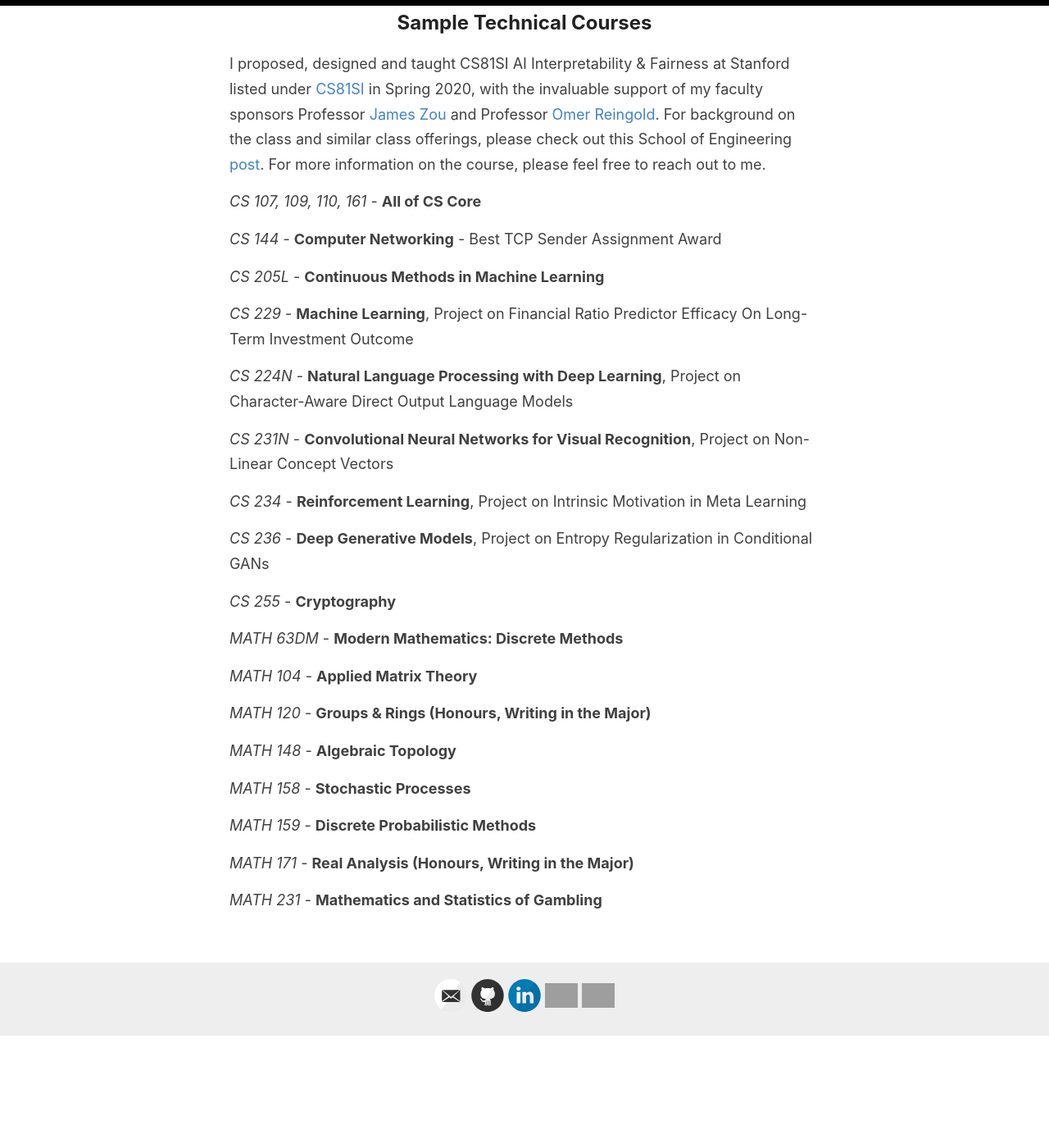
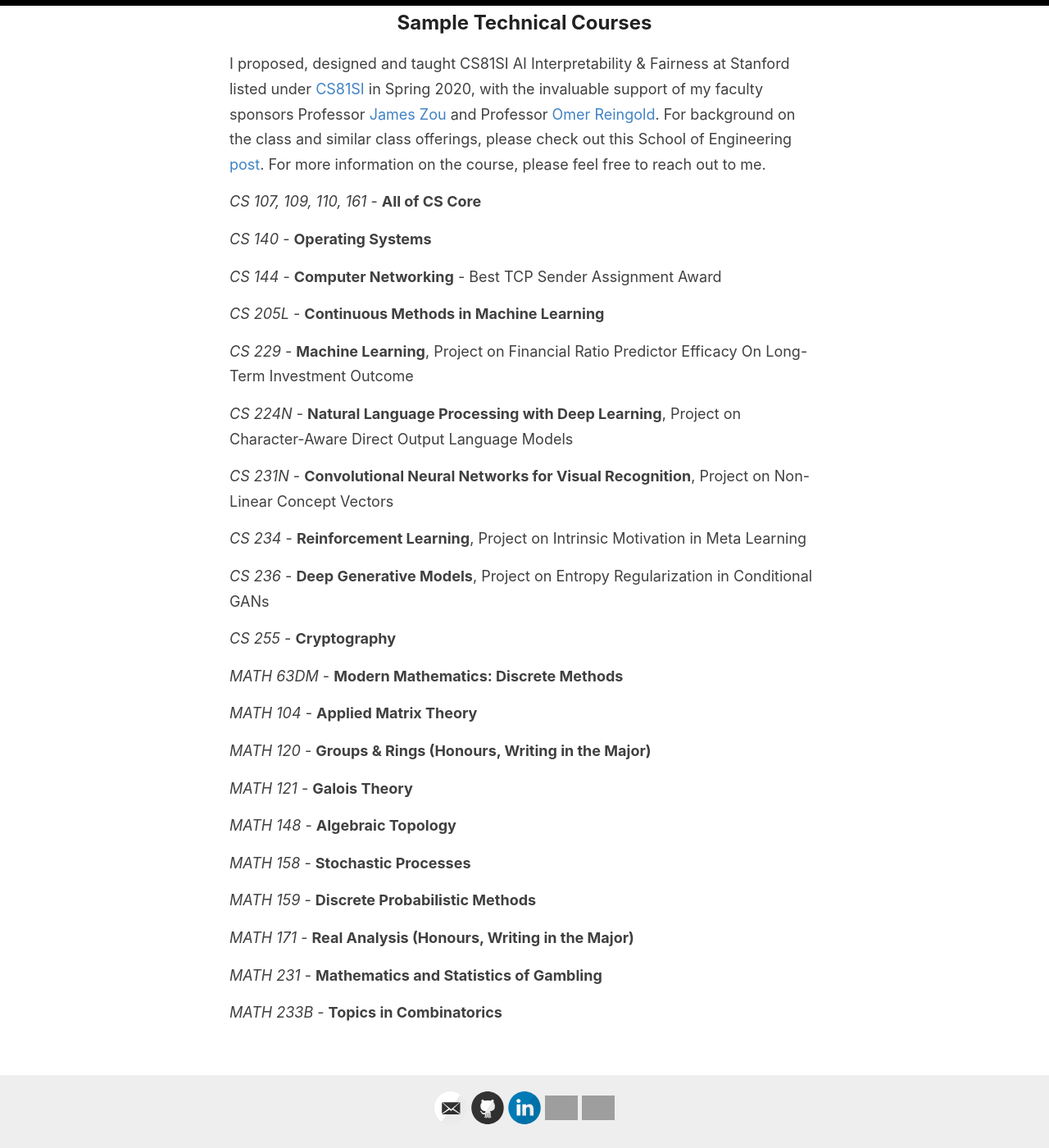
Before and after one commit to evazhang612/sokt-landing, a Jekyll site: the page built from _pages/technicals.md, in a window 1280 px wide and 1400 px high, scrolled down 838 px. Shown: the whole window at 82% size. Built offline with Jekyll 4.4.1, drawn with Linux system fonts in a browser that asks for light colours; nearby versions of some CDN libraries; library files that are not in the unit come from our copies; before the commit the page ends 2102 px from its top, so only the background shows below that; grey boxes are pictures that could not be loaded.

Commit message:
Adding new courses

```diff
--- a/_pages/technicals.md
+++ b/_pages/technicals.md
@@ -19,6 +19,8 @@ I came into Stanford interested in Bioengineering / Health Policy, and took Chem
 I proposed, designed and taught CS81SI AI Interpretability & Fairness at Stanford listed under [CS81SI](https://cs81si.stanford.edu) in Spring 2020, with the invaluable support of my faculty sponsors Professor [James Zou](https://www.james-zou.com/) and Professor [Omer Reingold](https://omereingold.wordpress.com/). For background on the class and similar class offerings, please check out this School of Engineering [post](https://engineering.stanford.edu/news/how-computer-science-department-teaching-ethics-its-students). For more information on the course, please feel free to reach out to me.
 
 <i>CS 107, 109, 110, 161</i> - <b> All of CS Core </b>
+
+<i>CS 140</i> - <b>Operating Systems</b>
 
 <i>CS 144</i> - <b>Computer Networking</b> - Best TCP Sender Assignment Award
 
@@ -42,6 +44,8 @@ I proposed, designed and taught CS81SI AI Interpretability & Fairness at Stanfor
 
 <i>MATH 120</i> - <b>Groups & Rings (Honours, Writing in the Major)</b>
 
+<i>MATH 121</i> - <b>Galois Theory</b>
+
 <i>MATH 148</i> - <b>Algebraic Topology </b>
 
 <i>MATH 158</i> - <b>Stochastic Processes</b>
@@ -50,4 +54,6 @@ I proposed, designed and taught CS81SI AI Interpretability & Fairness at Stanfor
 
 <i>MATH 171</i> - <b>Real Analysis (Honours, Writing in the Major)</b>
 
-<i>MATH 231</i> - <b> Mathematics and Statistics of Gambling </b>
+<i>MATH 231</i> - <b>Mathematics and Statistics of Gambling </b>
+
+<i>MATH 233B</i> - <b>Topics in Combinatorics</b>
```
